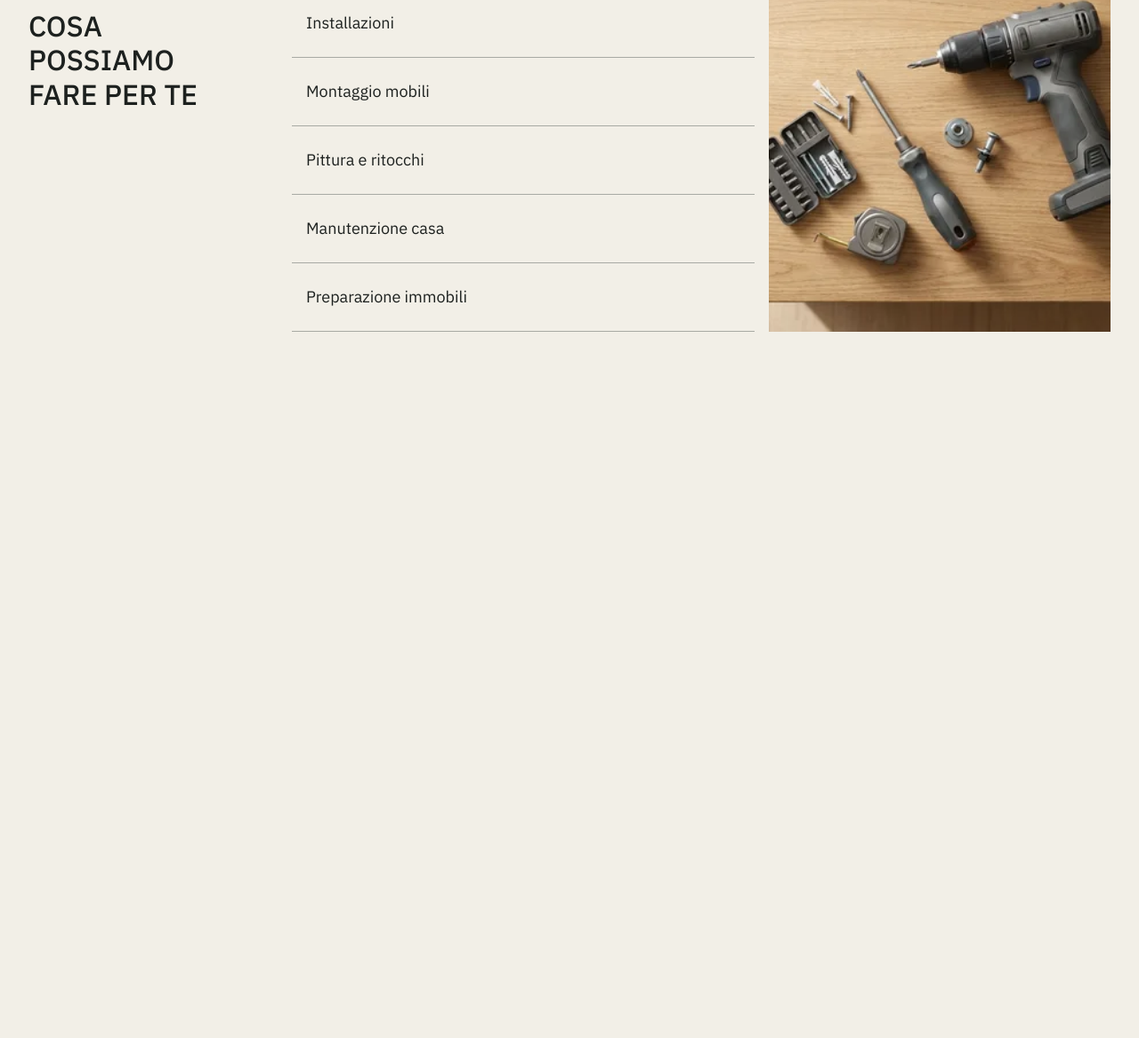
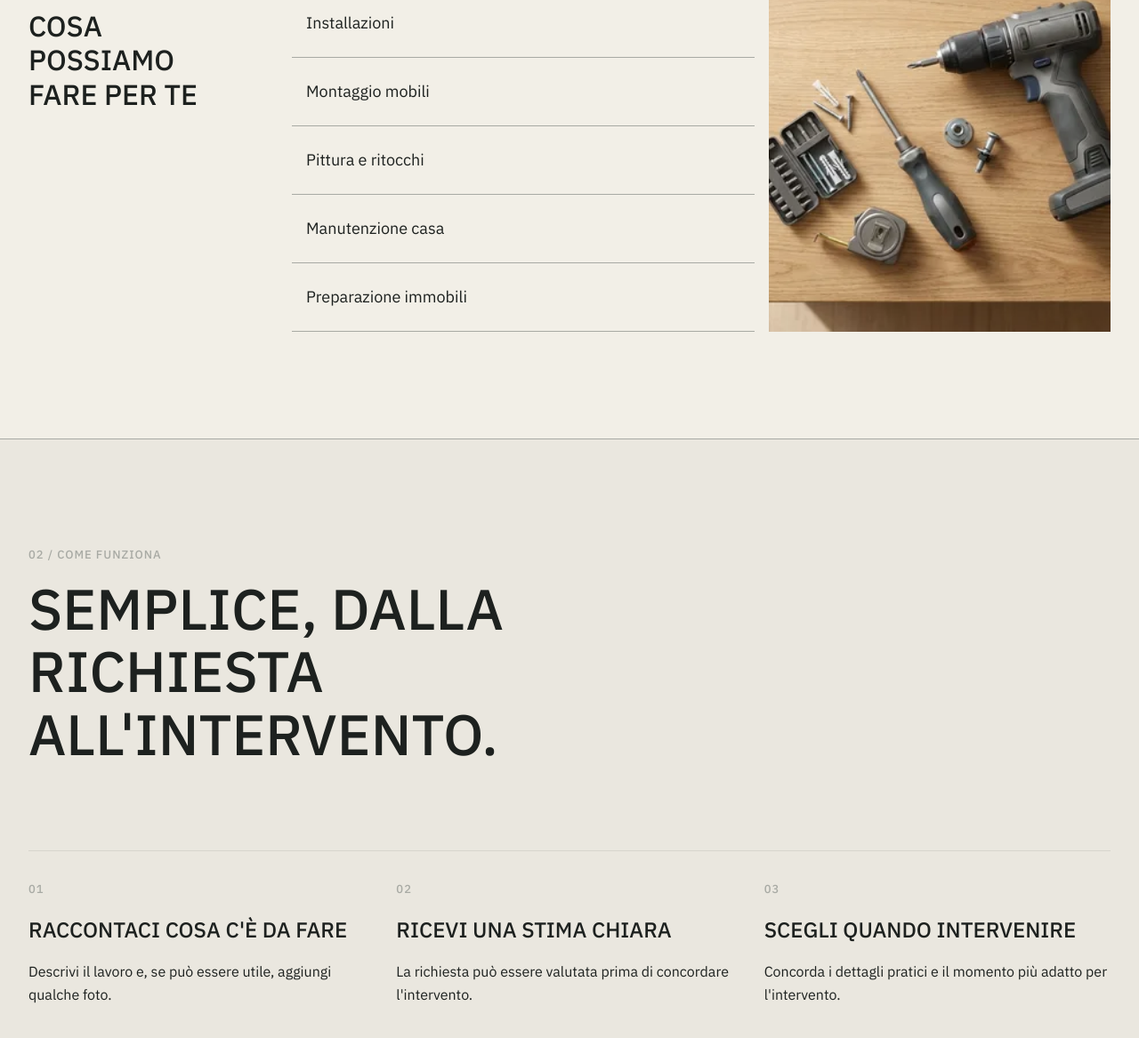
Before and after one commit to Gorodeikin/modo-fix, a website built with Vite: page index.html in a window 1280 px wide. Shown: the part 1738-2905 px from the top of the page at 89% size. Before the commit the page ends 2231 px from the top, so only its background shows below. Built offline with nearby package versions, Linux system fonts and the light colour scheme.

Commit message:
feat(process): build responsive how-it-works section

```diff
--- a/index.html
+++ b/index.html
@@ -154,6 +154,56 @@
         </picture>
       </div>
     </section>
+    <section class="how-it-works" id="come-funziona" aria-labelledby="how-it-works-title">
+      <div class="how-it-works__inner">
+        <div class="how-it-works__intro">
+          <div class="how-it-works__label">
+            02 / COME FUNZIONA
+          </div>
+          <h2 class="how-it-works__title" id="how-it-works-title">
+            SEMPLICE,<br class="how-it-works__break--mobile">
+            DALLA<br>
+            RICHIESTA<br>
+            ALL'INTERVENTO.
+          </h2>
+        </div>
+        <div class="how-it-works__steps">
+          <article class="how-it-works__step">
+            <div class="how-it-works__step-marker" aria-hidden="true">
+              <span>01</span>
+            </div>
+            <h3 class="how-it-works__step-title">
+              RACCONTACI COSA C'È DA FARE
+            </h3>
+            <p class="how-it-works__step-text">
+              Descrivi il lavoro e, se può essere utile, aggiungi qualche foto.
+            </p>
+          </article>
+          <article class="how-it-works__step">
+            <div class="how-it-works__step-marker" aria-hidden="true">
+              <span>02</span>
+            </div>
+            <h3 class="how-it-works__step-title">
+              RICEVI UNA STIMA CHIARA
+            </h3>
+            <p class="how-it-works__step-text">
+              La richiesta può essere valutata prima di concordare l'intervento.
+            </p>
+          </article>
+          <article class="how-it-works__step">
+            <div class="how-it-works__step-marker" aria-hidden="true">
+              <span>03</span>
+            </div>
+            <h3 class="how-it-works__step-title">
+              SCEGLI QUANDO INTERVENIRE
+            </h3>
+            <p class="how-it-works__step-text">
+              Concorda i dettagli pratici e il momento più adatto per l'intervento.
+            </p>
+          </article>
+        </div>
+      </div>
+    </section>
   </main>
 </body>
 
--- a/src/styles/responsive.css
+++ b/src/styles/responsive.css
@@ -130,6 +130,43 @@
 
     height: 463px;
     margin-top: 0;
+  }
+
+  .how-it-works__inner {
+    padding: 88px 32px;
+    gap: 64px;
+  }
+
+  .how-it-works__intro {
+    gap: 14.89px;
+  }
+
+  .how-it-works__title {
+    font-size: 64px;
+    line-height: 70.4px;
+  }
+
+  .how-it-works__break--mobile {
+    display: none;
+  }
+
+  .how-it-works__steps {
+    grid-template-rows: 206px;
+  }
+
+  .how-it-works__step:nth-child(1) {
+    grid-column: 1 / span 4;
+    grid-row: 1;
+  }
+
+  .how-it-works__step:nth-child(2) {
+    grid-column: 5 / span 4;
+    grid-row: 1;
+  }
+
+  .how-it-works__step:nth-child(3) {
+    grid-column: 9 / span 4;
+    grid-row: 1;
   }
 }
 
@@ -301,6 +338,32 @@
   .services__media {
     grid-column: 9 / span 4;
   }
+
+  .how-it-works__inner {
+    padding: 120px 32px;
+    gap: 96.01px;
+  }
+
+  .how-it-works__intro {
+    width: 534px;
+    gap: 14.895px;
+  }
+
+  .how-it-works__steps {
+    padding-top: 32px;
+    grid-template-rows: 141.594px;
+  }
+
+  .how-it-works__step-marker {
+    height: 21.594px;
+
+    line-height: 21.594px;
+  }
+
+  .how-it-works__step-title {
+    font-size: 24px;
+    line-height: 36px;
+  }
 }
 
 @media (min-width: 1440px) {
@@ -323,4 +386,13 @@
   .hero__inner {
     width: 1440px;
   }
+
+  .how-it-works__inner {
+    max-width: 1440px;
+  }
+
+  .how-it-works__steps {
+    padding-right: 80px;
+    padding-left: 80px;
+  }
 }
--- a/src/styles/sections.css
+++ b/src/styles/sections.css
@@ -273,3 +273,104 @@
   object-fit: cover;
   object-position: center;
 }
+
+.how-it-works {
+  background: var(--color-stone-mid);
+  border-top: 1px solid var(--color-hairline);
+}
+
+.how-it-works__inner {
+  width: 100%;
+  max-width: 1280px;
+  margin-inline: auto;
+  padding: 72px 20px;
+
+  display: flex;
+  flex-direction: column;
+  gap: 64px;
+}
+
+.how-it-works__intro {
+  display: flex;
+  flex-direction: column;
+  gap: 15.28px;
+}
+
+.how-it-works__label {
+  color: var(--color-hairline);
+
+  font-size: 13px;
+  line-height: 19.5px;
+  font-weight: 500;
+  letter-spacing: 1px;
+  text-transform: uppercase;
+}
+
+.how-it-works__title {
+  color: var(--color-graphite);
+
+  font-size: 32px;
+  line-height: 35.2px;
+  font-weight: 500;
+  text-transform: uppercase;
+}
+
+.how-it-works__steps {
+  padding-top: 48px;
+
+  display: grid;
+  grid-template-columns: repeat(12, minmax(0, 1fr));
+  grid-template-rows: repeat(3, 150px);
+  column-gap: 24px;
+  row-gap: 24px;
+
+  border-top: 1px solid rgba(168, 170, 164, 0.3);
+}
+
+.how-it-works__step {
+  grid-column: 1 / -1;
+
+  display: flex;
+  flex-direction: column;
+  gap: 16px;
+}
+
+.how-it-works__step:nth-child(1) {
+  grid-row: 1;
+}
+
+.how-it-works__step:nth-child(2) {
+  grid-row: 2;
+}
+
+.how-it-works__step:nth-child(3) {
+  grid-row: 3;
+}
+
+.how-it-works__step-marker {
+  height: 16.2px;
+
+  color: var(--color-hairline);
+
+  font-size: 13px;
+  line-height: 16.2px;
+  font-weight: 500;
+  letter-spacing: 1px;
+}
+
+.how-it-works__step-title {
+  color: var(--color-graphite);
+
+  font-size: 20px;
+  line-height: 30px;
+  font-weight: 500;
+  text-transform: uppercase;
+}
+
+.how-it-works__step-text {
+  color: var(--color-graphite);
+
+  font-size: 16px;
+  line-height: 26px;
+  font-weight: 400;
+}
```
